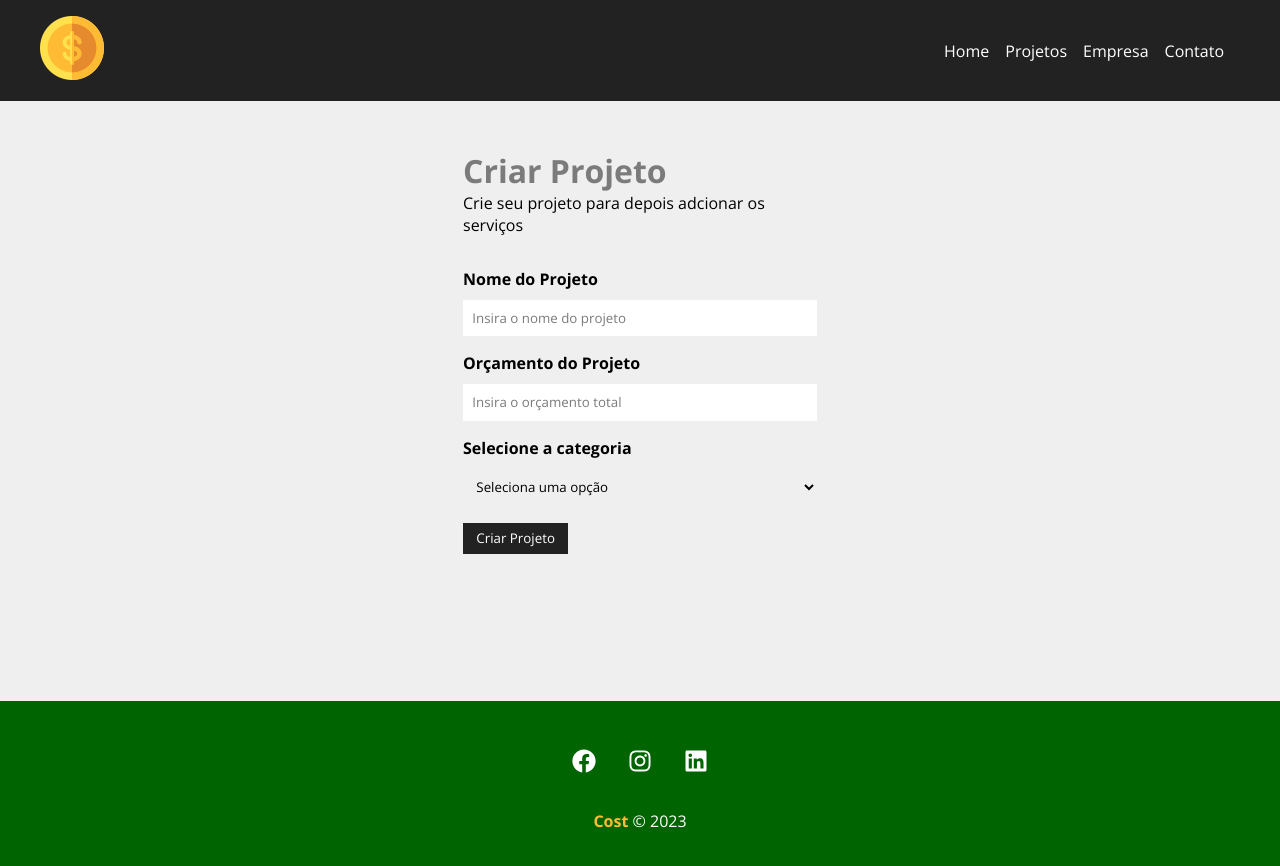
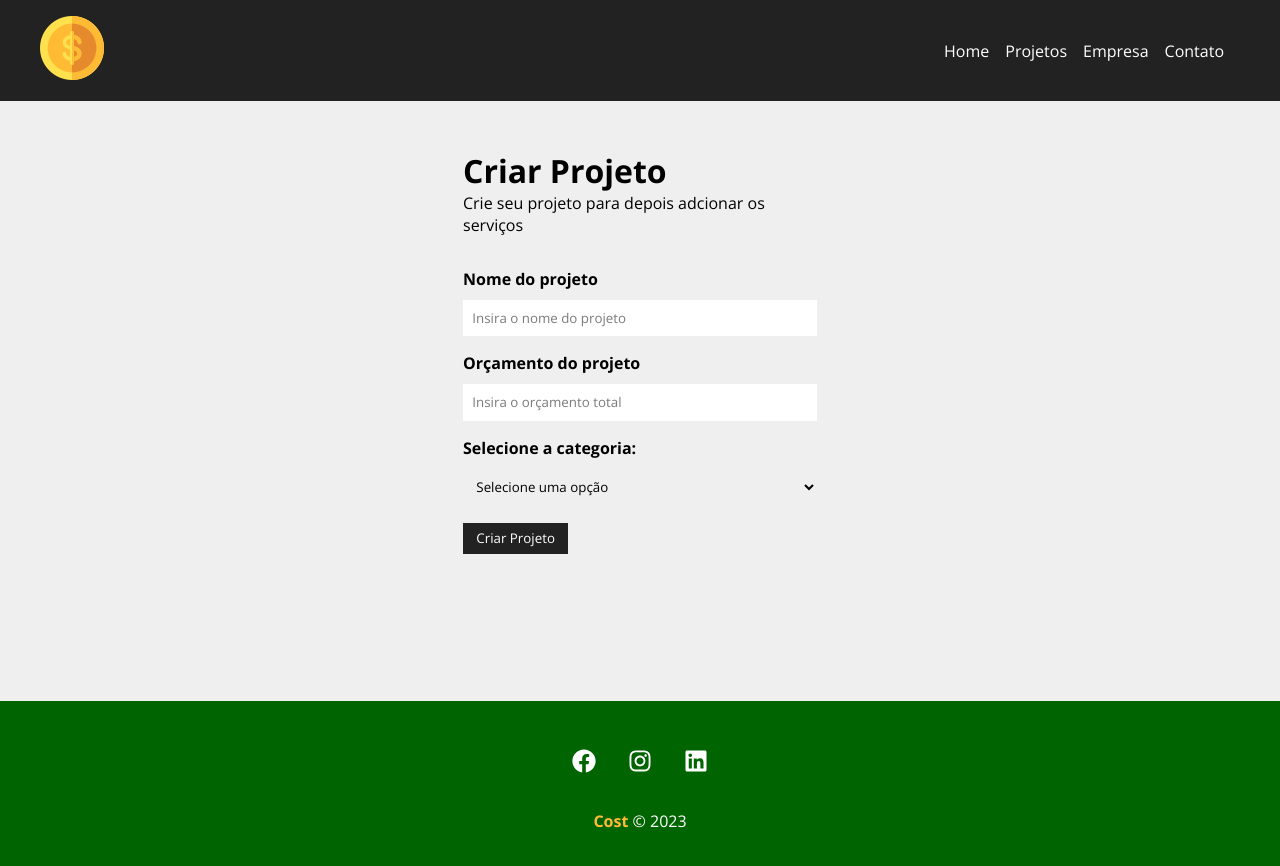
Before and after one commit to Dionizioo/Movie_Project, a React (Create React App) app: page /newProject in a window 1280 px wide. Shown: the top 866 px of the page. Built offline with nearby package versions, Linux system fonts and the light colour scheme; data requests are answered from the project's data file; the HTML template or start-up script is replaced by a standard one.

Commit message:
Aula 23
API e Json

```diff
--- /dev/null
+++ b/db.json
@@ -0,0 +1,21 @@
+{
+    "projects":[],
+    "categories":[
+        {
+            "id": 1,
+            "name":"Infra"
+        },
+        {
+            "id": 2,
+            "name":"Desenvolvimento"
+        },
+        {
+            "id": 3,
+            "name":"Design"
+        },
+        {
+            "id": 4,
+            "name":"Planejamento"
+        }
+    ]
+}
--- a/src/components/form/Select.js
+++ b/src/components/form/Select.js
@@ -1,13 +1,24 @@
-import styles from "./Select.module.css"
+import styles from './Select.module.css'
 
-function Select({text,name,options, handleOnChange,value}){
-    return(
-        <div className={styles.form_control}>
-            <label htmlFor={name}>{text}</label>
-            <select name={name} id={name}>
-                <option>Seleciona uma opção</option>
-            </select>
-        </div>
-    )
+function Select({ text, name, options, handleOnChange, value }) {
+  return (
+    <div className={styles.form_control}>
+      <label htmlFor={name}>{text}:</label>
+      <select
+        name={name}
+        id={name}
+        onChange={handleOnChange}
+        value={value || ''}
+      >
+        <option>Selecione uma opção</option>
+        {options.map((options) => (
+          <option value={options.id} key={options.id}>
+            {options.name}
+          </option>
+        ))}
+      </select>
+    </div>
+  )
 }
+
 export default Select
--- a/src/components/pages/Newproject.module.css
+++ b/src/components/pages/Newproject.module.css
@@ -9,5 +9,5 @@
 }
 
 .newproject_container h1{
-    color: #7b7b7b;
+    color:black;
 }
--- a/src/components/project/ProjectForm.js
+++ b/src/components/project/ProjectForm.js
@@ -1,18 +1,85 @@
-import styles from "./ProjectForm.module.css"
+import { useState, useEffect } from 'react'
+import Input from '../form/Input'
+import Select from '../form/Select'
+import SubmitButton from '../form/SubmitButton'
 
-import Input from "../form/Input"
-import Select from "../form/Select"
-import SubmitButton from "../form/SubmitButton"
+import styles from './ProjectForm.module.css'
 
-function ProjectForm({btnText}){
-    return(
-        <form className={styles.form}>
-            <Input type="text" text="Nome do Projeto" name="name" placeholder="Insira o nome do projeto"/>
-            <Input type="number" text="Orçamento do Projeto" name="bugget" placeholder="Insira o orçamento total"
-            />
-            <Select name="category_id" text="Selecione a categoria"/>
-            <SubmitButton text={btnText}/>
-        </form>
-    )
+function ProjectForm({ handleSubmit, btnText, projectData }) {
+  const [project, setProject] = useState(projectData || {})
+  const [categories, setCategories] = useState([])
+
+  //UseEffect- ele espera um resposta e algo vazio
+  useEffect(() => {
+    fetch('http://localhost:5000/categories', {
+      method: 'GET',
+      headers: {
+        'Content-Type': 'application/json',
+      },
+      /*
+      // Conexão com o json a base de Proms
+      */
+    })
+      .then((resp) => resp.json())
+      .then((data) => {
+        setCategories(data)
+      })
+  }, [])
+
+  /*Recapitulando oque está acontecendo aqui,
+    1.Fiz um Request,para minha url Categority
+    2.Peguei os dados da resposta e tranformei em json
+    3.E coloquei no meu Hulk de setCateries
+    */
+
+
+  const submit = (e) => {
+    e.preventDefault()
+    handleSubmit(project)
+  }
+
+  function handleChange(e) {
+    setProject({ ...project, [e.target.name]: e.target.value })
+  }
+
+  function handleCategory(e) {
+    setProject({
+      ...project,
+      category: {
+        id: e.target.value,
+        name: e.target.options[e.target.selectedIndex].text,
+      },
+    })
+  }
+
+  return (
+    <form onSubmit={submit} className={styles.form}>
+      <Input
+        type="text"
+        text="Nome do projeto"
+        name="name"
+        placeholder="Insira o nome do projeto"
+        handleOnChange={handleChange}
+        value={project.name}
+      />
+      <Input
+        type="number"
+        text="Orçamento do projeto"
+        name="budget"
+        placeholder="Insira o orçamento total"
+        handleOnChange={handleChange}
+        value={project.budget}
+      />
+      <Select
+        name="category_id"
+        text="Selecione a categoria"
+        options={categories}
+        handleOnChange={handleCategory}
+        value={project.category ? project.category.id : ''}
+      />
+      <SubmitButton text={btnText} />
+    </form>
+  )
 }
+
 export default ProjectForm
```
Also changed, not shown: db.js (added, +17 -0 lines), package.json (+6 -2 lines), src/App.js (+37 -1 lines), 2 other files (tests, documents, lock files or other folders).
